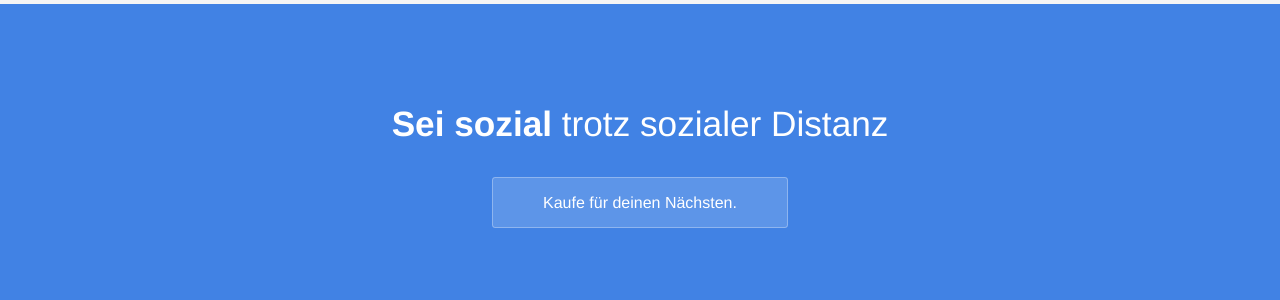
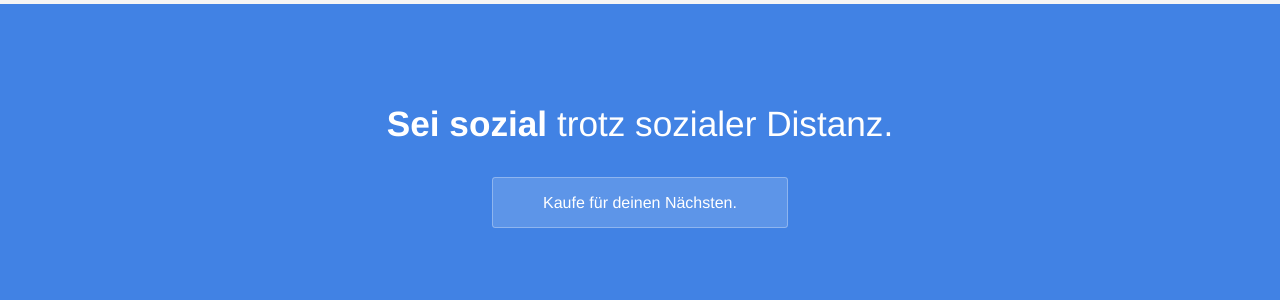
Before and after one commit to mrsimpson/sharemycart-landingpage, a Jekyll site: the page built from index.html, in a window 1280 px wide and 900 px high, scrolled down 2079 px. Shown: the part 415-715 px from the top of the window. Built offline with Jekyll 4.4.1, drawn with Linux system fonts in a browser that asks for light colours.

```diff
--- a/index.html
+++ b/index.html
@@ -61,7 +61,7 @@
 	</section>
 
 	<section class="bottom-cta">
-		<h2 class="editable"><strong>Sei sozial</strong> trotz sozialer Distanz</h2>
+		<h2 class="editable"><strong>Sei sozial</strong> trotz sozialer Distanz.</h2>
 		<div class="button alt"><a href="#">Kaufe für deinen Nächsten.</a></div>
 	</section>
 </div>
```
Also changed, not shown: images/logo.png, 3 other files.
